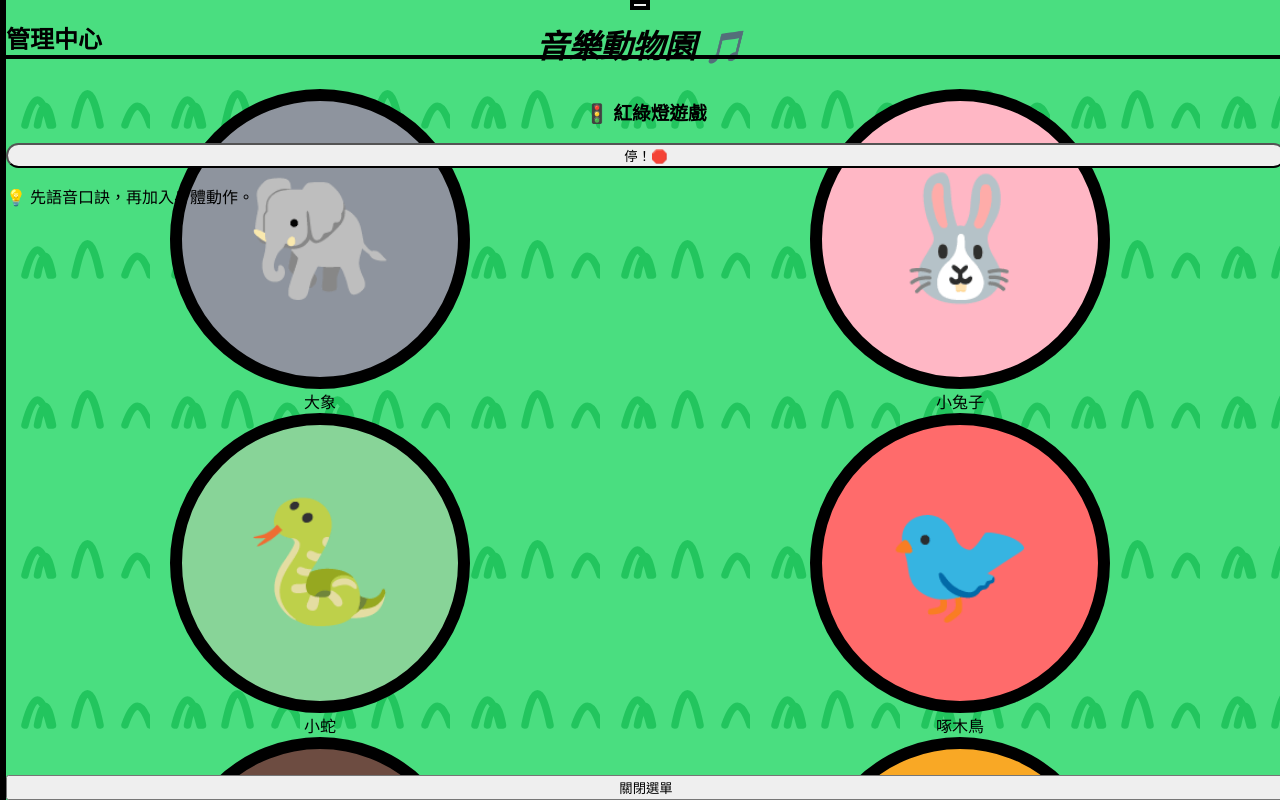
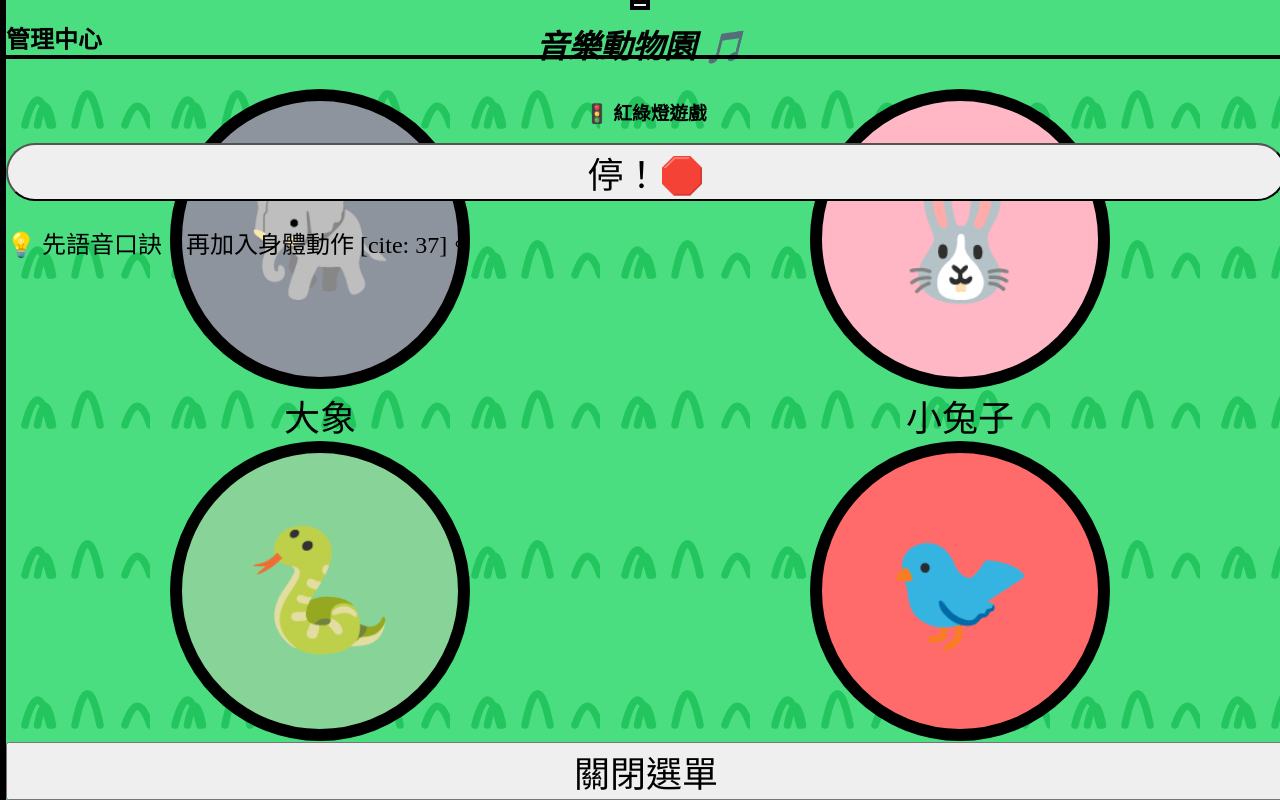
Before and after one commit to OuO0403/toddler-music-site, a Next.js app: page / in a window 1280 px wide. Both pictures are taken after a click on the button 640 px from the left and 5 px from the top of the page. Shown: the top 800 px of the page. Built offline with nearby package versions, Linux system fonts and the light colour scheme.

Commit message:
UI: Final meadow style with large round buttons

```diff
--- a/src/app/[animal]/page.tsx
+++ b/src/app/[animal]/page.tsx
@@ -22,36 +22,39 @@ export default function AnimalPage() {
 
   return (
     <motion.div
+      /* 關鍵：使用 layoutId 配合圓角動畫 */
       layoutId={`circle-bg-${animalId}`}
       initial={{ borderRadius: '100%' }}
       animate={{ borderRadius: '0px' }}
-      exit={{ borderRadius: '100%' }} // 關鍵：確保返回時縮回圓形
-      className="fixed inset-0 w-full h-full flex flex-col items-center justify-start py-12 px-8 z-[200] overflow-y-auto"
+      exit={{ borderRadius: '100%' }}
+      transition={{ duration: 0.5 }}
+      className="fixed inset-0 w-full h-full flex flex-col items-center justify-start py-8 px-6 z-[200] overflow-y-auto no-scrollbar"
       style={{ backgroundColor: data.color }}
     >
-      {/* 返回鍵：絕對定位於左上角 */}
-      <Link href="/" className="absolute top-8 left-8 text-6xl md:text-8xl drop-shadow-xl hover:scale-110 z-[210]">🏠</Link>
+      {/* 修正：返回鍵絕對定位於左上角 */}
+      <Link href="/" className="absolute top-8 left-8 text-[60px] drop-shadow-xl z-[210] hover:scale-110">🏠</Link>
 
-      {/* 標題與特點：縮小垂直間距 */}
-      <div className="text-center text-white mb-8 mt-16">
-        <h2 className="text-6xl md:text-9xl font-black drop-shadow-lg italic">{data.name}</h2>
-        <p className="text-2xl md:text-4xl font-bold bg-white/20 px-8 py-2 rounded-full inline-block border-2 border-white/50">{data.trait}</p>
+      {/* 縮小容器間距達成一頁了然 */}
+      <div className="text-center text-white mb-6 mt-12">
+        <h2 className="text-6xl md:text-8xl font-black drop-shadow-lg italic">{data.name}</h2>
+        <p className="text-xl md:text-2xl font-bold bg-white/20 px-6 py-1 rounded-full inline-block border-2 border-white/50">{data.trait}</p>
       </div>
 
-      {/* 音樂播放器：精簡容器 */}
-      <div className="w-full max-w-5xl bg-white/10 p-6 rounded-[50px] border-4 border-white/20 backdrop-blur-md mb-8">
-        <AnimalMusicPlayer animalName={data.name} audioFile={`/audio/${animalId}.mp3`} animalColor="bg-black/30" />
+      {/* 播放器容器縮小 */}
+      <div className="w-full max-w-4xl bg-white/10 p-4 rounded-[40px] border-2 border-white/20 backdrop-blur-md mb-6">
+        <AnimalMusicPlayer animalName={data.name} audioFile={`/audio/${animalId}.mp3`} animalColor="bg-black/20" />
       </div>
 
-      {/* 動作指示：一頁了然，減少冗餘框佔位 */}
-      <div className="bg-white p-8 rounded-[60px] shadow-2xl flex flex-col md:flex-row items-center gap-10 w-full max-w-5xl">
+      {/* 內容拉近：動作指示區塊 */}
+      <div className="bg-white p-6 rounded-[50px] shadow-2xl flex flex-col md:flex-row items-center gap-8 w-full max-w-4xl">
         <div className="flex-grow text-center md:text-left text-amber-900">
-          <p className="text-3xl font-bold opacity-50 mb-2 italic">動作：{data.action}</p>
-          <p className="text-6xl md:text-8xl font-black tracking-widest">{data.note}</p>
+          <p className="text-2xl font-bold opacity-50 italic">動作：{data.action} [cite: 3, 9, 15, 21, 27, 33]</p>
+          {/* 修正：字體大小 36px 且粗體 */}
+          <p className="text-[36px] font-bold tracking-widest leading-tight">{data.note} </p>
         </div>
         <motion.div
-          animate={{ scale: [1, 1.2, 1] }} transition={{ repeat: Infinity, duration: 2 }}
-          className="text-[150px] md:text-[220px]"
+          animate={{ scale: [1, 1.1, 1] }} transition={{ repeat: Infinity, duration: 2 }}
+          className="text-[120px] md:text-[180px]"
         >
           {data.icon}
         </motion.div>
--- a/src/app/page.tsx
+++ b/src/app/page.tsx
@@ -17,30 +17,31 @@ export default function HomePage() {
   const [isMenuOpen, setIsMenuOpen] = useState(false);
 
   return (
-    <div className="relative w-full min-h-screen flex flex-col items-center py-20 px-4">
-      <h1 className="text-6xl md:text-9xl font-black text-white drop-shadow-2xl mb-20 italic">音樂動物園 🎵</h1>
+    <div className="relative w-full min-h-screen flex flex-col items-center py-20 px-4 overflow-x-hidden">
+      <h1 className="text-6xl md:text-8xl font-black text-white drop-shadow-2xl mb-20 italic">音樂動物園 🎵</h1>
 
-      <div className="grid grid-cols-2 md:grid-cols-3 gap-x-10 gap-y-20 w-full max-w-7xl justify-items-center">
+      <div className="grid grid-cols-2 md:grid-cols-3 gap-x-10 gap-y-24 w-full max-w-7xl justify-items-center">
         {animals.map((a) => (
           <div key={a.id} className="flex flex-col items-center w-full">
             <motion.button
               layoutId={`circle-bg-${a.id}`}
               onClick={() => router.push(`/${a.id}`)}
               whileHover={{ scale: 1.1 }}
-              className="relative w-full aspect-square max-w-[300px] rounded-full shadow-2xl flex items-center justify-center border-[12px] border-white/80 overflow-hidden"
-              style={{ backgroundColor: a.color }}
+              className="relative w-full aspect-square max-w-[300px] rounded-full shadow-2xl flex items-center justify-center border-[12px] border-white/80"
+              style={{ backgroundColor: a.color, borderRadius: '9999px' }}
             >
               <span className="text-[120px] md:text-[180px] select-none">{a.icon}</span>
             </motion.button>
-            <span className="mt-8 text-4xl md:text-6xl font-black text-white drop-shadow-lg">{a.name}</span>
+            {/* 修正：字體大小 36px (text-[36px]) 且粗體 */}
+            <span className="mt-8 text-[36px] font-bold text-white drop-shadow-lg">{a.name}</span>
           </div>
         ))}
       </div>
 
-      {/* 選單按鈕：固定在右上方 */}
+      {/* 選單按鈕：固定位置 */}
       <button
         onClick={() => setIsMenuOpen(!isMenuOpen)}
-        className="fixed top-8 right-8 z-[150] p-6 bg-amber-500 rounded-3xl shadow-2xl border-4 border-white active:scale-90 transition-transform"
+        className="fixed top-8 right-8 z-[150] p-6 bg-amber-500 rounded-3xl shadow-2xl border-4 border-white active:scale-90"
       >
         <div className="space-y-2">
           <div className="w-10 h-2 bg-white rounded-full"></div>
@@ -49,15 +50,14 @@ export default function HomePage() {
         </div>
       </button>
 
-      {/* 右側 1/3 選單 */}
+      {/* 1/3 選單與遮罩 */}
       <AnimatePresence>
         {isMenuOpen && (
           <>
-            {/* 點擊遮罩，按下可縮回選單 */}
             <motion.div
               initial={{ opacity: 0 }} animate={{ opacity: 1 }} exit={{ opacity: 0 }}
               onClick={() => setIsMenuOpen(false)}
-              className="fixed inset-0 bg-black/40 z-[110] backdrop-blur-sm"
+              className="fixed inset-0 bg-black/50 z-[110] backdrop-blur-sm"
             />
             <motion.div
               initial={{ x: '100%' }} animate={{ x: 0 }} exit={{ x: '100%' }}
@@ -66,15 +66,15 @@ export default function HomePage() {
             >
               <h2 className="text-4xl font-black text-amber-900 mb-8 border-b-4 border-amber-100 pb-2">管理中心</h2>
               <div className="space-y-8 flex-grow">
-                <section className="bg-red-500 p-8 rounded-[40px] shadow-lg">
-                  <h3 className="text-2xl font-black text-white mb-4 text-center">🚦 紅綠燈遊戲</h3>
-                  <button onClick={() => alert('🛑 停！')} className="w-full py-6 bg-white text-red-600 font-black text-4xl rounded-full">停！🛑</button>
+                <section className="bg-red-500 p-8 rounded-[40px] shadow-lg text-center">
+                  <h3 className="text-2xl font-black text-white mb-4">🚦 紅綠燈遊戲</h3>
+                  <button onClick={() => alert('🛑 停！')} className="w-full py-6 bg-white text-red-600 font-bold text-[36px] rounded-full">停！🛑</button>
                 </section>
-                <section className="bg-green-50 p-6 rounded-3xl text-xl font-bold text-green-800">
-                  <p>💡 先語音口訣，再加入身體動作。</p>
-                </section>
+                <div className="bg-green-50 p-6 rounded-3xl text-[24px] font-bold text-green-800">
+                  <p>💡 先語音口訣，再加入身體動作 [cite: 37]。</p>
+                </div>
               </div>
-              <button onClick={() => setIsMenuOpen(false)} className="mt-auto py-6 bg-amber-900 text-white font-black text-2xl rounded-2xl">關閉選單</button>
+              <button onClick={() => setIsMenuOpen(false)} className="mt-auto py-6 bg-amber-900 text-white font-bold text-[36px] rounded-2xl">關閉選單</button>
             </motion.div>
           </>
         )}
```
